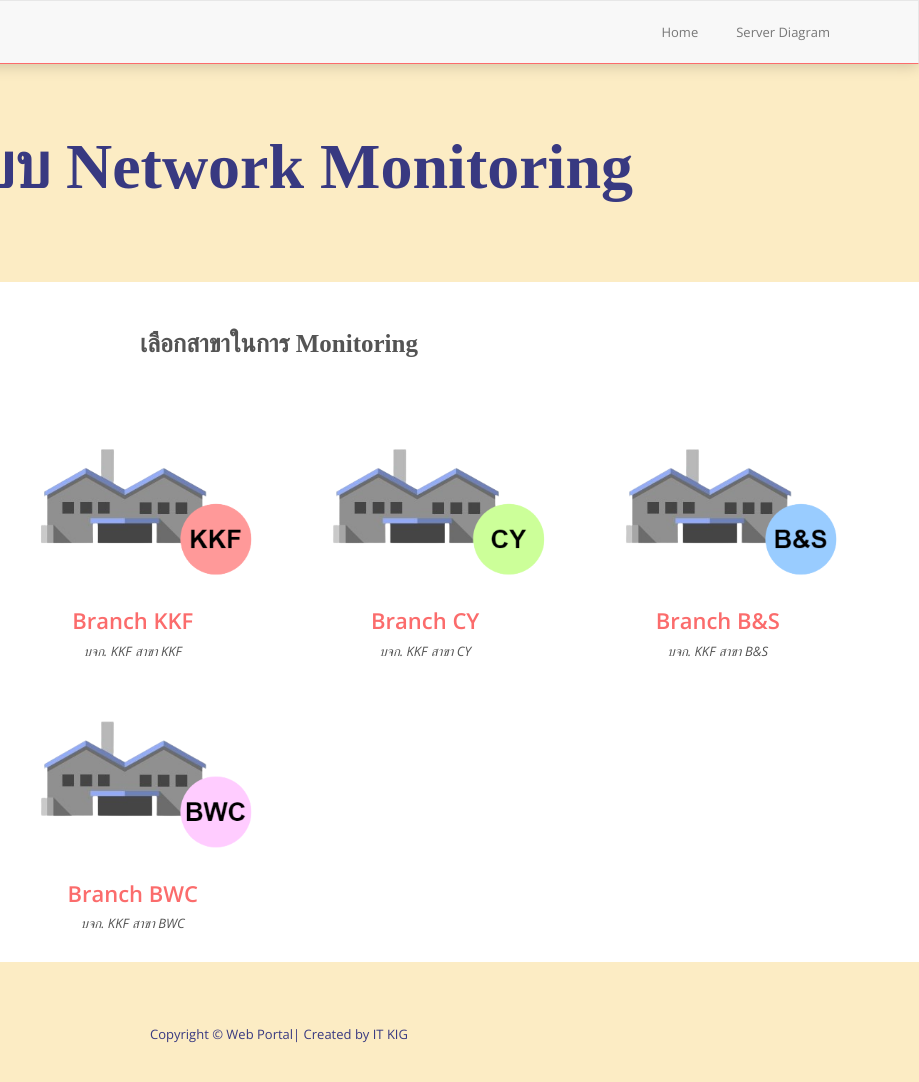
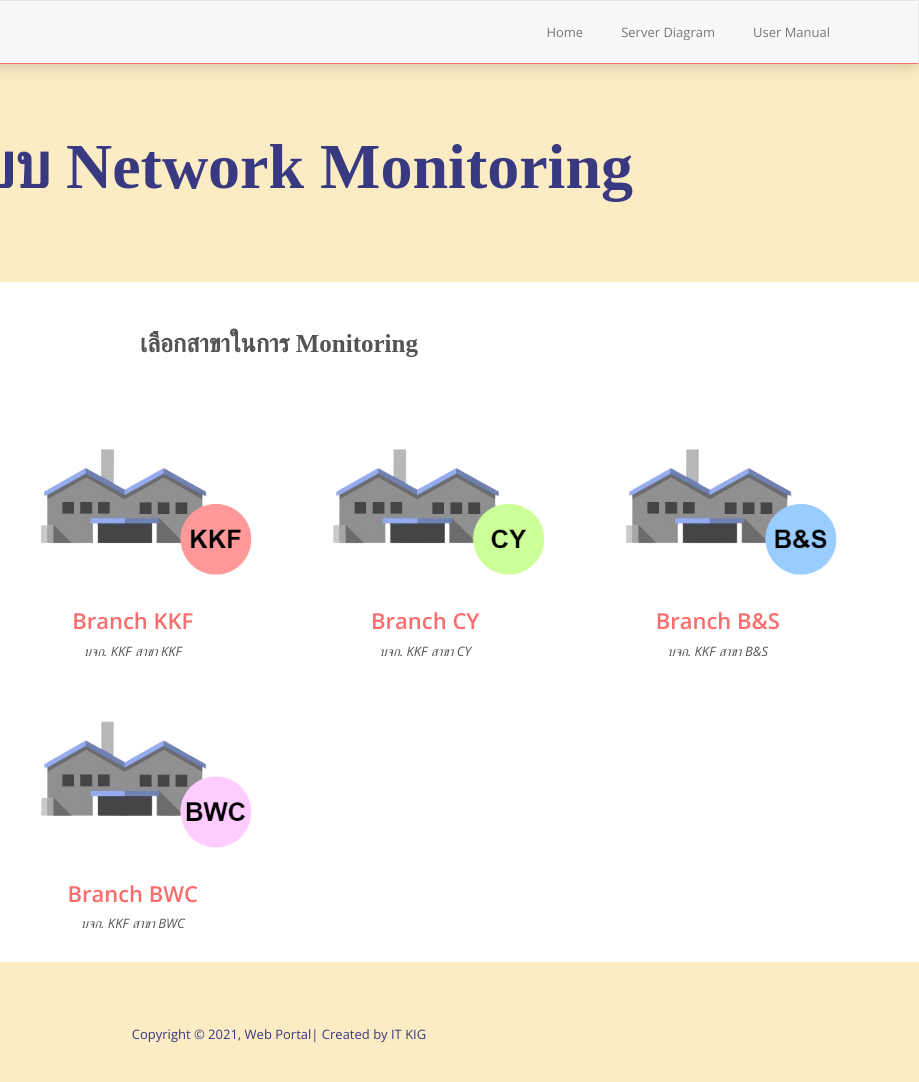
Before and after one commit to sunzasmd32/zabbixportal, a plain HTML site: page ZabbixPortal/index.html in a window 1280 px wide. Shown: the full height of the page, 361-1280 px from the left. Drawn offline with nearby package versions, Linux system fonts and the light colour scheme.

Commit message:
add manual

```diff
--- a/ZabbixPortal/index.html
+++ b/ZabbixPortal/index.html
@@ -47,6 +47,7 @@
 							<ul class="nav navbar-nav navbar-right">
 								<li><a href="index.html">Home</a></li>
 								<li><a href="file/Server Diagram-Update 09022021.pdf">Server Diagram</a></li>
+								<li><a href="file/คู่มือการใช้งานระบบ Network Monitoring.pdf">User Manual</a></li>
 								<!-- <li class="dropdown">
 									<a href="#" class="dropdown-toggle" data-toggle="dropdown">Dropdown <span class="caret"></span></a>
 									<ul class="dropdown-menu" role="menu">
@@ -288,7 +289,7 @@
 
 					<!-- copy right -->
 					<!-- This theme comes under Creative Commons Attribution 4.0 Unported. So don't remove below link back -->
-					<p class="copy-right">Copyright &copy; Web Portal| Created by IT KIG  </p>
+					<p class="copy-right">Copyright &copy; 2021,  Web Portal| Created by IT KIG  </p>
 				</div>
 			</footer>
 
```
Also changed, not shown: 1 other file.
